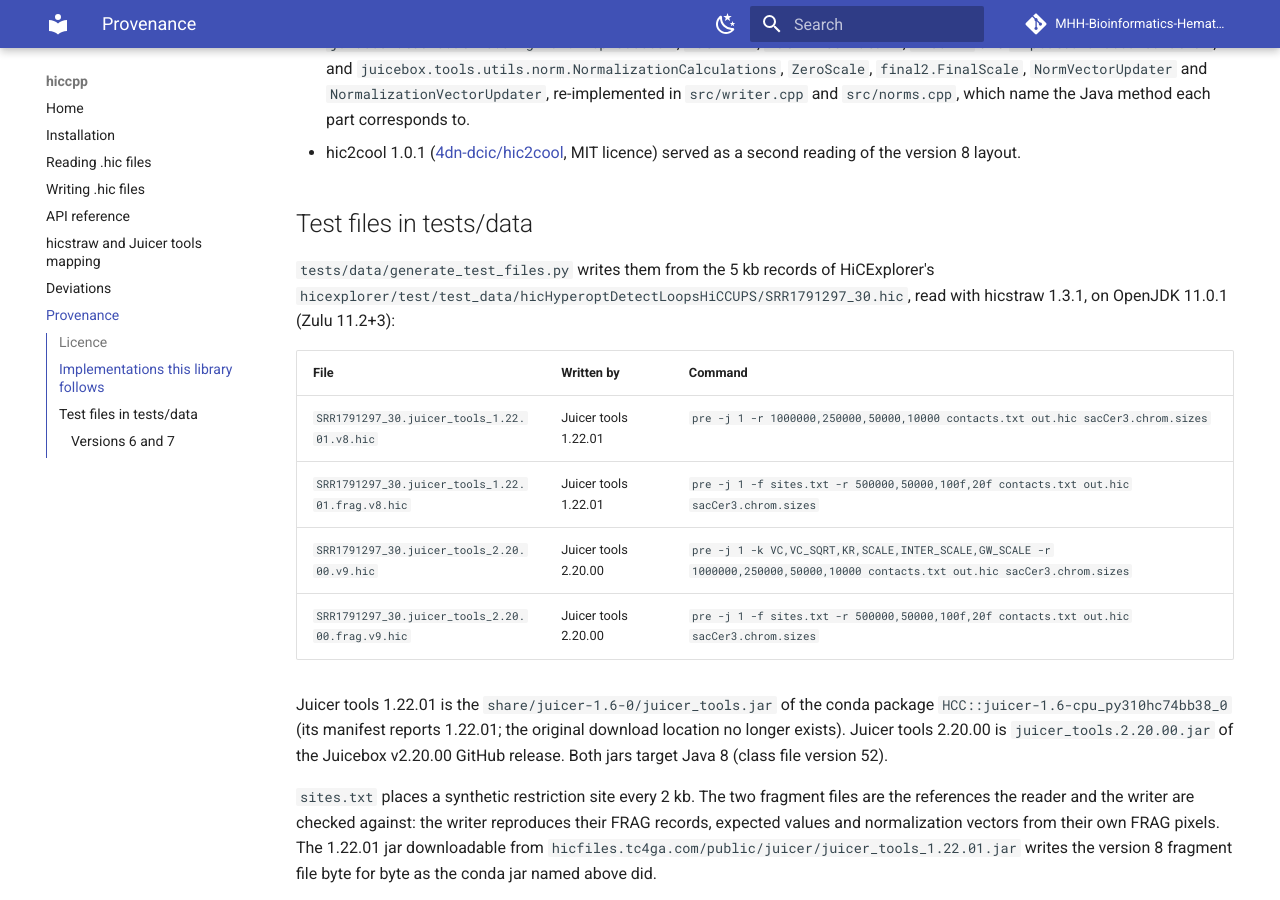
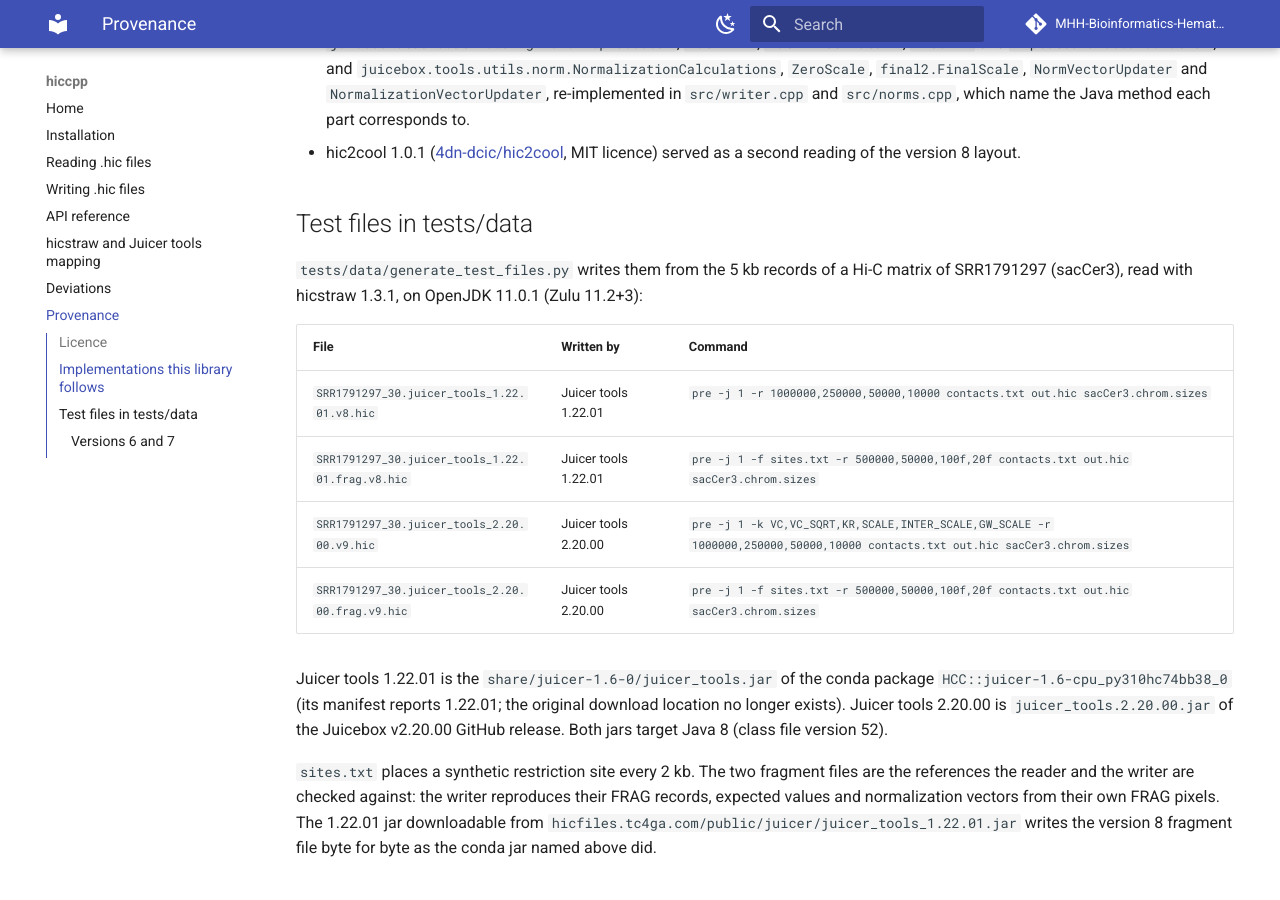
Before and after one commit to MHH-Bioinformatics-Hematology/hiccpp, an MkDocs documentation site: the page built from docs/PROVENANCE.md, in a window 1280 px wide and 900 px high, scrolled down 538 px. Built offline with MkDocs 1.6.1 and Material for MkDocs 9.7.7, drawn with Linux system fonts in a browser that asks for light colours; comment, search, counter and statistics services are not loaded.

Commit message:
Drop the references to the internal HiCExplorer tree
The harness took its further test matrices through a path token and a flag
named after that tree; they are now @extra/ and --extra-data, with the
directory given by the caller. The provenance names the public source of the
test data instead of the checkout it was read from.

Co-Authored-By: Claude Opus 5 (1M context) <noreply@anthropic.com>

```diff
--- a/docs/PROVENANCE.md
+++ b/docs/PROVENANCE.md
@@ -32,9 +32,9 @@ attributions; the sections below name them part by part.
 
 ## Test files in tests/data
 
-`tests/data/generate_test_files.py` writes them from the 5 kb records of
-HiCExplorer's `hicexplorer/test/test_data/hicHyperoptDetectLoopsHiCCUPS/SRR1791297_30.hic`,
-read with hicstraw 1.3.1, on OpenJDK 11.0.1 (Zulu 11.2+3):
+`tests/data/generate_test_files.py` writes them from the 5 kb records of a
+Hi-C matrix of SRR1791297 (sacCer3), read with hicstraw 1.3.1, on OpenJDK
+11.0.1 (Zulu 11.2+3):
 
 | File | Written by | Command |
 |---|---|---|
```
Also changed, not shown: README.md (+2 -2 lines), 6 other files.
